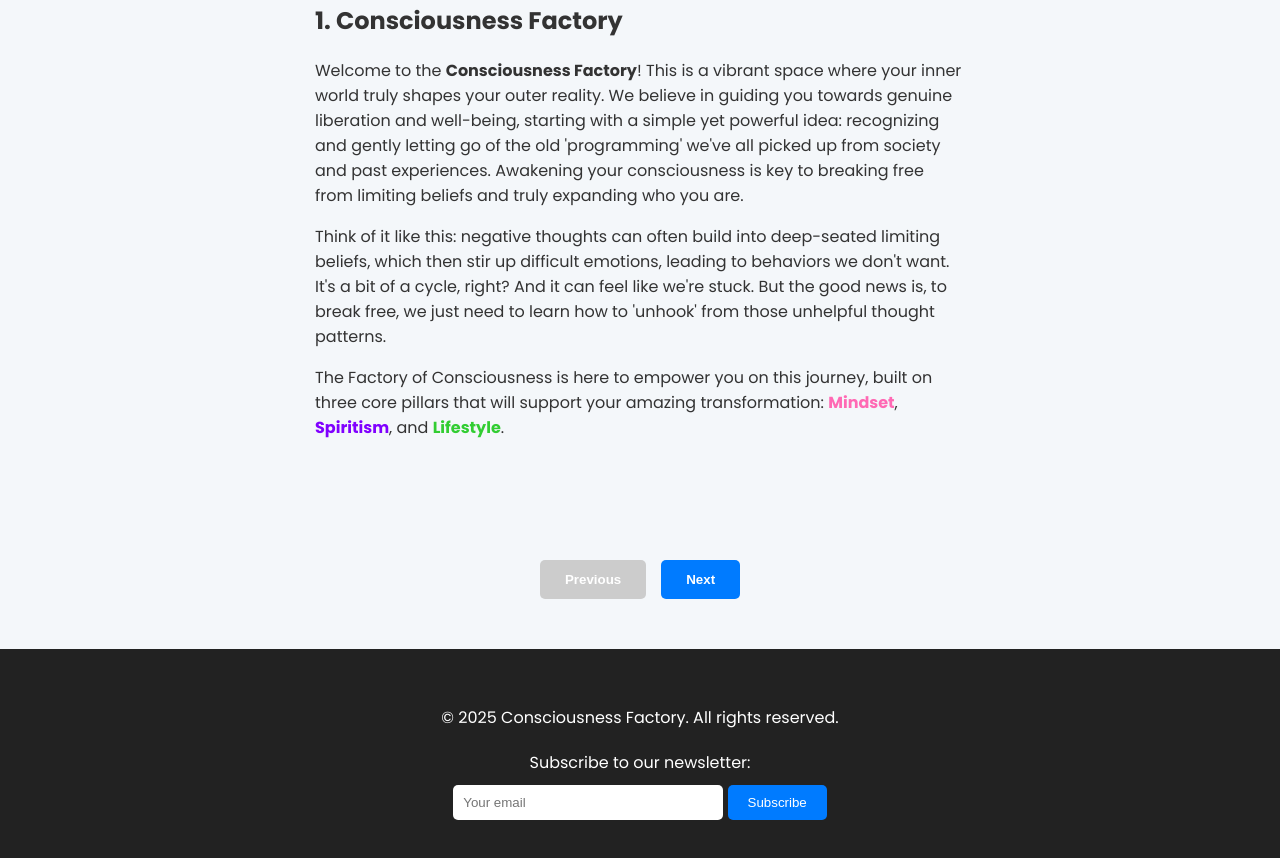
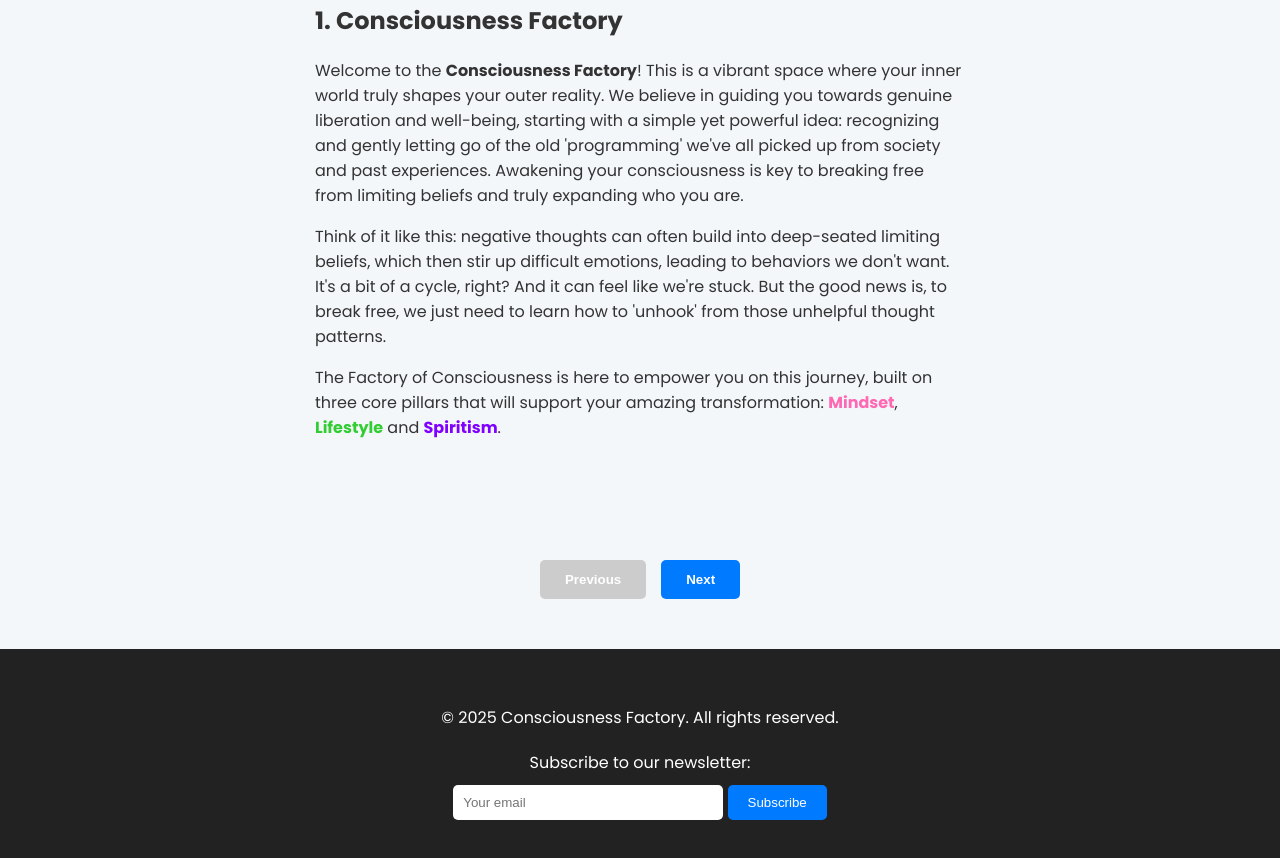
Before and after one commit to Danideprats/launch, a website: page aboutus.html in a window 1280 px wide. Shown: the part 576-1434 px from the top of the page. Drawn offline with Linux system fonts and the light colour scheme.

Commit message:
Final push

```diff
--- a/aboutus.html
+++ b/aboutus.html
@@ -586,7 +586,7 @@
       <h2>1. Consciousness Factory</h2>
       <p>Welcome to the <strong>Consciousness Factory</strong>! This is a vibrant space where your inner world truly shapes your outer reality. We believe in guiding you towards genuine liberation and well-being, starting with a simple yet powerful idea: recognizing and gently letting go of the old 'programming' we've all picked up from society and past experiences. Awakening your consciousness is key to breaking free from limiting beliefs and truly expanding who you are.</p>
       <p>Think of it like this: negative thoughts can often build into deep-seated limiting beliefs, which then stir up difficult emotions, leading to behaviors we don't want. It's a bit of a cycle, right? And it can feel like we're stuck. But the good news is, to break free, we just need to learn how to 'unhook' from those unhelpful thought patterns.</p>
-      <p>The Factory of Consciousness is here to empower you on this journey, built on three core pillars that will support your amazing transformation: <span class="glow-mindset">Mindset</span>, <span class="glow-spiritism">Spiritism</span>,  and <span class="glow-lifestyle">Lifestyle</span>.
+      <p>The Factory of Consciousness is here to empower you on this journey, built on three core pillars that will support your amazing transformation: <span class="glow-mindset">Mindset</span>, <span class="glow-lifestyle">Lifestyle</span> and <span class="glow-spiritism">Spiritism</span>.
 
       <div class="category-cards-container">
 
```
